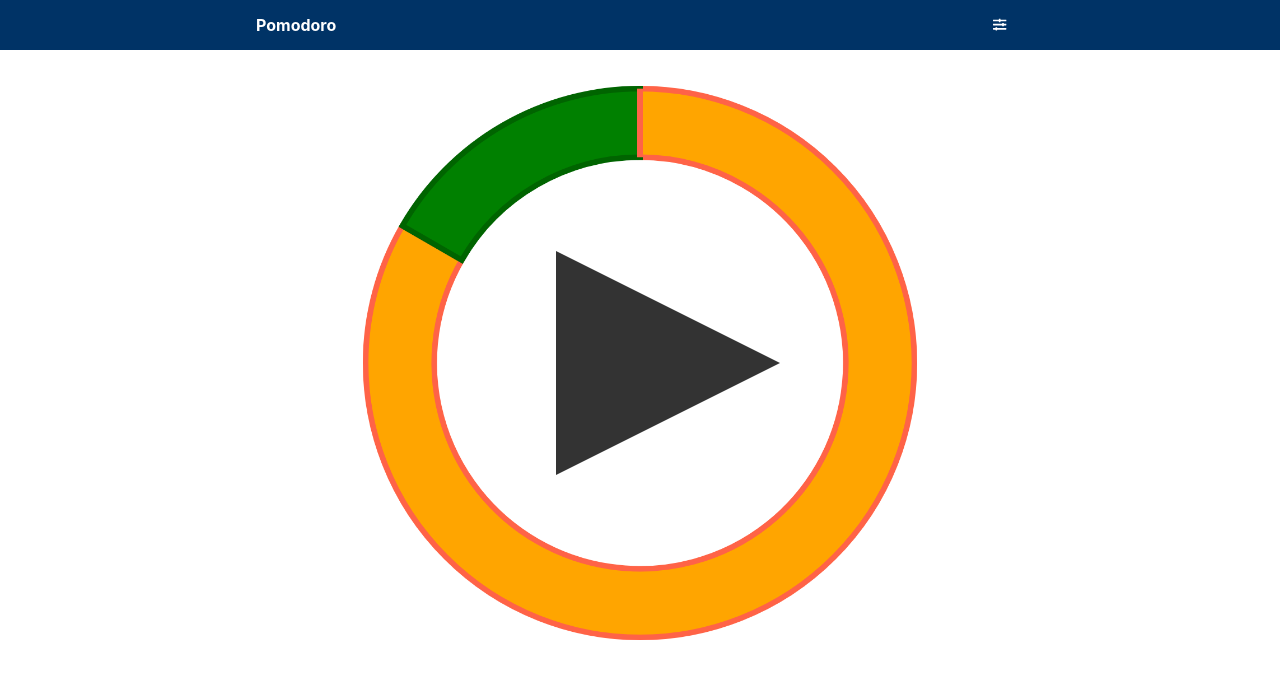
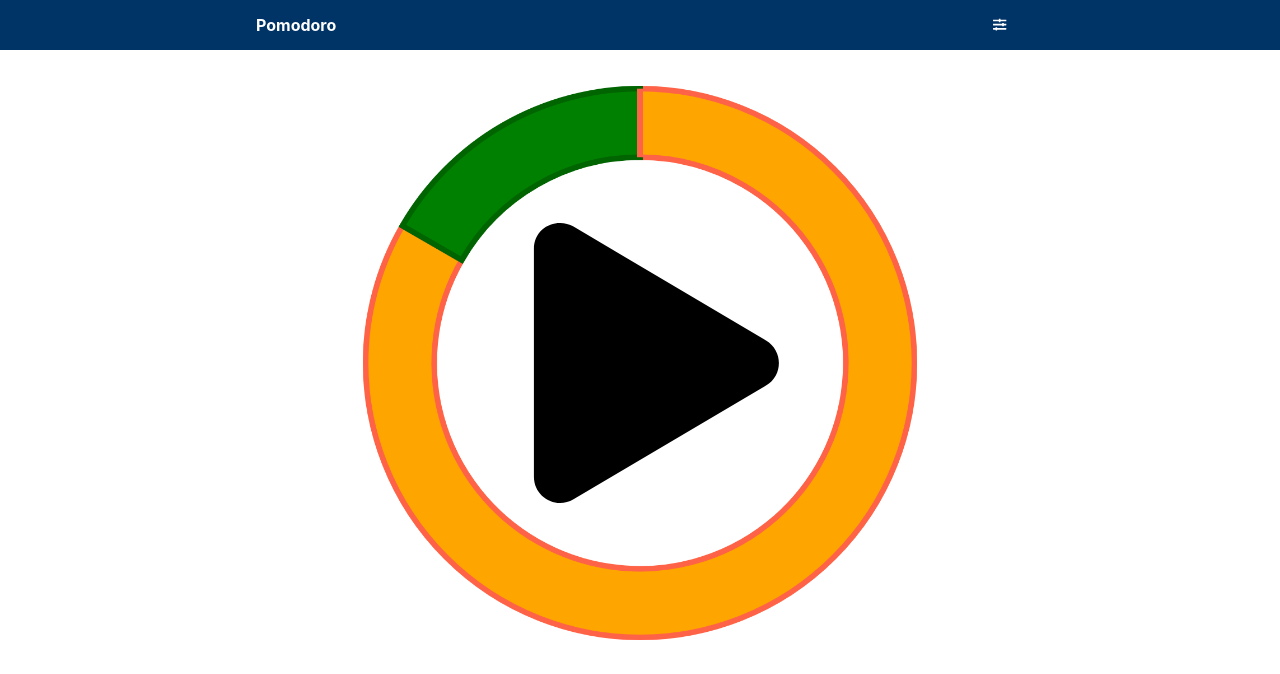
Before and after one commit to ginpei/pwa-pomodoro, a website with bundled scripts: page index.html in a window 1280 px wide. Shown: the top 674 px of the page. Built offline with nearby package versions, Linux system fonts and the light colour scheme.

Commit message:
replace icons I draw with font awesome ones

```diff
--- a/index.html
+++ b/index.html
@@ -51,29 +51,29 @@
               hidden
               width="1000"
             ></canvas>
-            <svg class="pomodoro-toggleButton" viewBox="0 0 100 100" data-js="toggle">
-              <path
+            <svg class="pomodoro-toggleButton" viewBox="0 0 448 512" data-js="toggle">
+              <g
                 class="pomodoro-toggleSymbol"
-                d="
-                  M 35 30
-                  L 75 50
-                  L 35 70
-                "
                 data-inactive="true"
                 data-js="start"
-              />
-              <path
+              >
+                <use
+                  href="#play"
+                  transform-origin="center"
+                  transform="scale(0.5) translate(30 0)"
+                ></use>
+              </g>
+              <g
                 class="pomodoro-toggleSymbol"
-                d="
-                  M 35 35
-                  l 30  0
-                  l  0 30
-                  l -30  0
-                  l  0 -30
-                "
                 data-inactive="true"
                 data-js="stop"
-              />
+              >
+                <use
+                  href="#stop"
+                  transform-origin="center"
+                  transform="scale(0.5)"
+                ></use>
+              </g>
               <!-- <path
                 d="
                   M 35 30
@@ -208,8 +208,17 @@
       </article>
     </div>
   </div>
+  <!-- https://fontawesome.com/icons/sliders-h?style=solid -->
   <svg display="none" aria-hidden="true" focusable="false" data-prefix="fas" data-icon="sliders-h" class="svg-inline--fa fa-sliders-h fa-w-16" role="img" xmlns="http://www.w3.org/2000/svg" viewBox="0 0 512 512">
     <path id="sliders-h" fill="currentColor" d="M496 384H160v-16c0-8.8-7.2-16-16-16h-32c-8.8 0-16 7.2-16 16v16H16c-8.8 0-16 7.2-16 16v32c0 8.8 7.2 16 16 16h80v16c0 8.8 7.2 16 16 16h32c8.8 0 16-7.2 16-16v-16h336c8.8 0 16-7.2 16-16v-32c0-8.8-7.2-16-16-16zm0-160h-80v-16c0-8.8-7.2-16-16-16h-32c-8.8 0-16 7.2-16 16v16H16c-8.8 0-16 7.2-16 16v32c0 8.8 7.2 16 16 16h336v16c0 8.8 7.2 16 16 16h32c8.8 0 16-7.2 16-16v-16h80c8.8 0 16-7.2 16-16v-32c0-8.8-7.2-16-16-16zm0-160H288V48c0-8.8-7.2-16-16-16h-32c-8.8 0-16 7.2-16 16v16H16C7.2 64 0 71.2 0 80v32c0 8.8 7.2 16 16 16h208v16c0 8.8 7.2 16 16 16h32c8.8 0 16-7.2 16-16v-16h208c8.8 0 16-7.2 16-16V80c0-8.8-7.2-16-16-16z"></path>
+  </svg>
+  <!-- https://fontawesome.com/icons/play?style=solid -->
+  <svg display="none" aria-hidden="true" focusable="false" data-prefix="fas" data-icon="play" class="svg-inline--fa fa-play fa-w-14" role="img" xmlns="http://www.w3.org/2000/svg" viewBox="0 0 448 512">
+    <path id="play" fill="currentColor" d="M424.4 214.7L72.4 6.6C43.8-10.3 0 6.1 0 47.9V464c0 37.5 40.7 60.1 72.4 41.3l352-208c31.4-18.5 31.5-64.1 0-82.6z"></path>
+  </svg>
+  <!-- https://fontawesome.com/icons/stop?style=solid -->
+  <svg display="none" aria-hidden="true" focusable="false" data-prefix="fas" data-icon="stop" class="svg-inline--fa fa-stop fa-w-14" role="img" xmlns="http://www.w3.org/2000/svg" viewBox="0 0 448 512">
+    <path id="stop" fill="currentColor" d="M400 32H48C21.5 32 0 53.5 0 80v352c0 26.5 21.5 48 48 48h352c26.5 0 48-21.5 48-48V80c0-26.5-21.5-48-48-48z"></path>
   </svg>
   <script type="module" src="assets/script.js"></script>
 </body>
```
